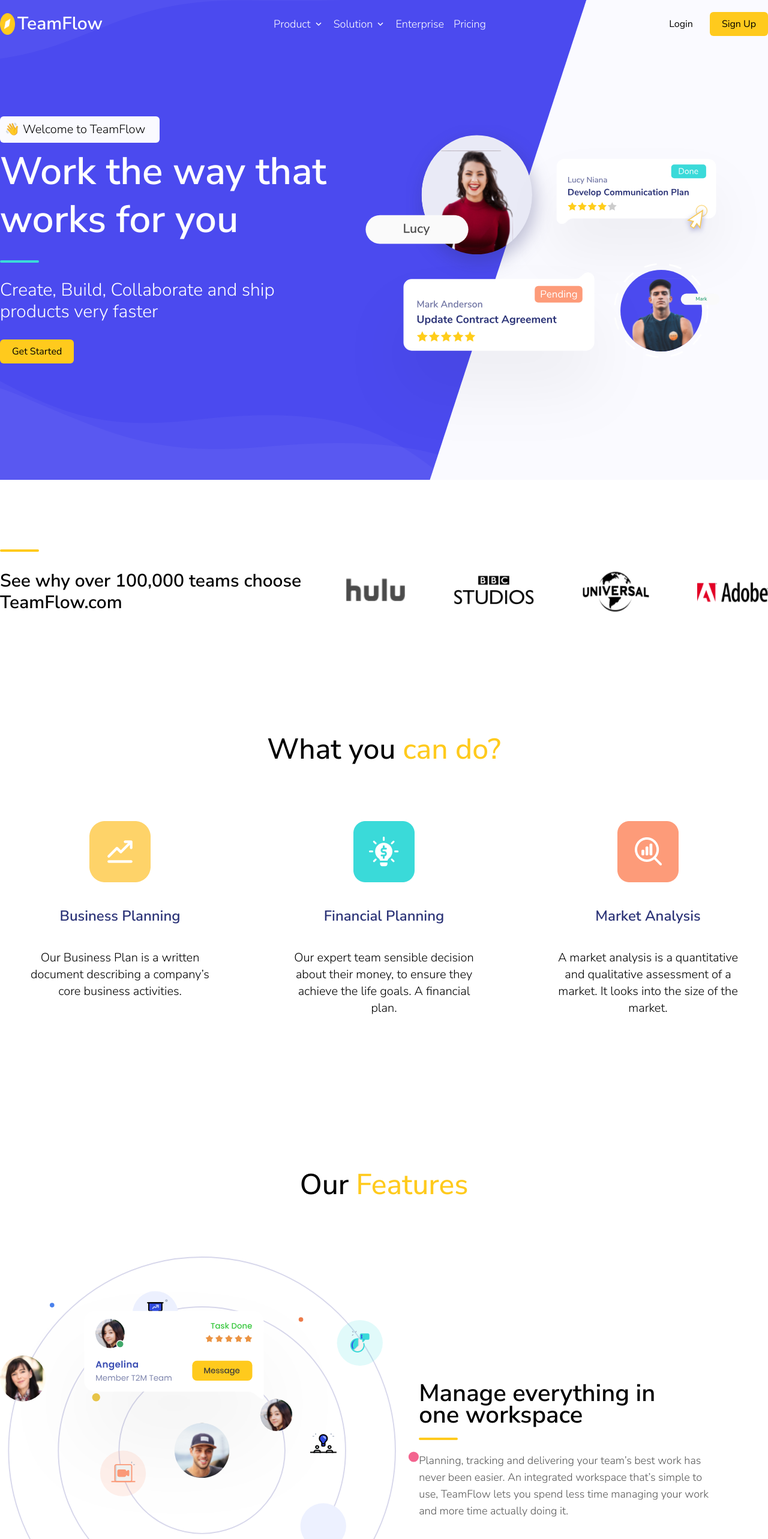
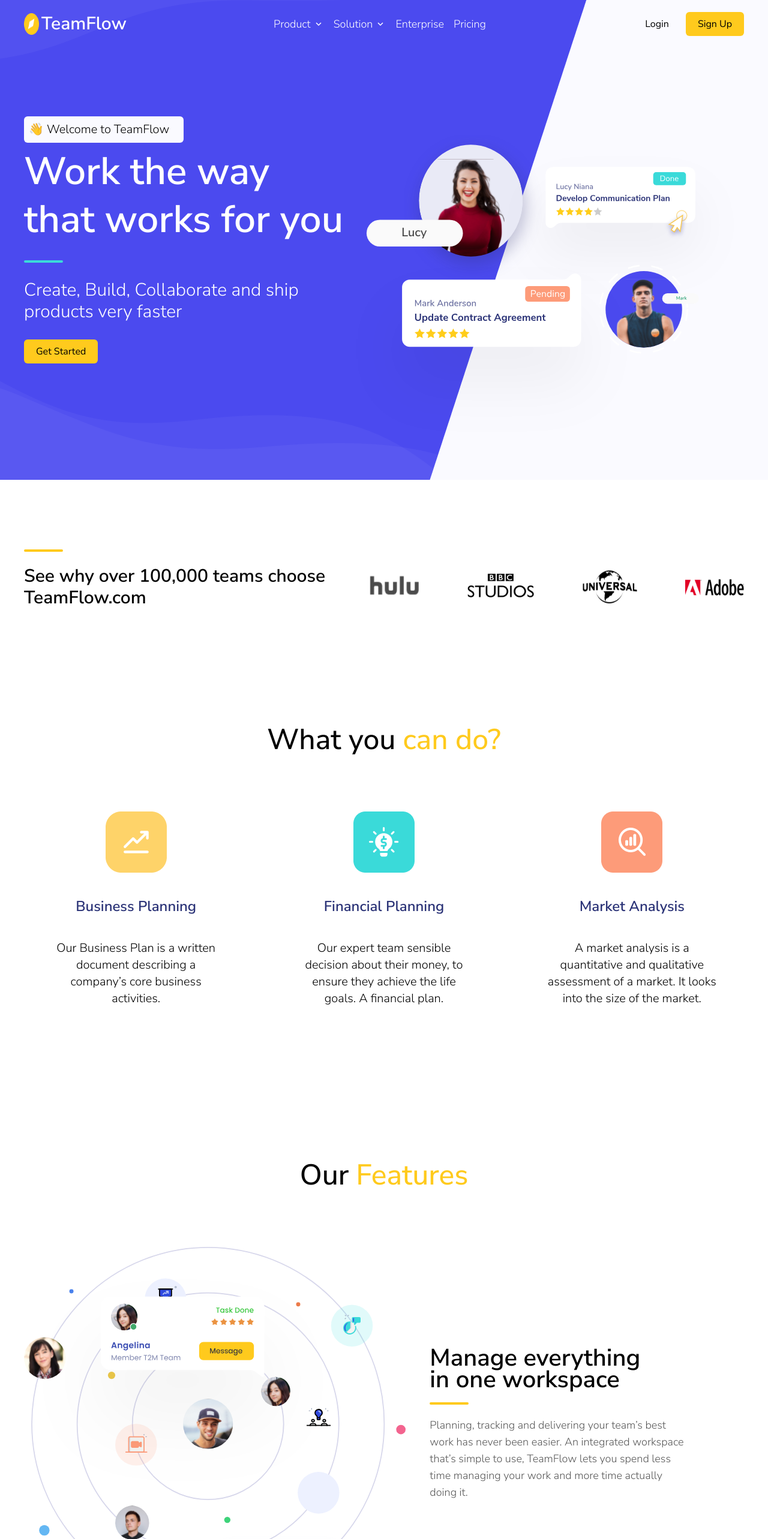
Before and after one commit to huda-addelson/slicing-teamflow, a Next.js app: page / in a window 1280 px wide. Shown: the top 2566 px of the page at 60% size. Built offline with nearby package versions, Linux system fonts and the light colour scheme.

Commit message:
add feature subscribe

```diff
--- a/components/Banner.tsx
+++ b/components/Banner.tsx
@@ -21,7 +21,7 @@
   return (
     <div className='py-20 md:py-24'>
       <div className='w-full bg-secondary'>
-        <div className='container mx-auto px-4 py-4 md:py-0 md:px-0'>
+        <div className='container mx-auto px-4 py-4 md:py-0 xl:px-10'>
           <div
             className={`flex flex-col gap-y-4 md:gap-y-0  pt-5 items-center justify-between ${
               reverse ? 'md:flex-row-reverse' : ''
--- a/components/CardBanner.tsx
+++ b/components/CardBanner.tsx
@@ -22,10 +22,10 @@
   desc,
 }: Props) {
   return (
-    <div className='container mx-auto py-20 md:py-40 px-4 md:px-0'>
+    <div className='container mx-auto py-10 md:py-40 px-4 xl:px-10'>
       <div className='flex flex-col gap-y-24 '>
         <Title text={text || ''} textColor={textColor || ''} />
-        <div className='grid grid-cols-11 items-center gap-3 md:gap-0'>
+        <div className='grid grid-cols-11 items-center gap-3 xl:gap-10'>
           <div className='col-span-11 md:col-span-6'>
             <img src={`/images/${img}.svg`} alt={img} />
           </div>
--- a/components/Hero.tsx
+++ b/components/Hero.tsx
@@ -4,7 +4,7 @@
 
 export default function Hero() {
   return (
-    <div className='container mx-auto flex w-full h-full items-center flex-col md:flex-row px-4 md:px-0 gap-y-10 pt-28 md:pt-0'>
+    <div className='container mx-auto flex w-full h-full items-center flex-col md:flex-row px-4 xl:px-10 gap-y-10 pt-28 md:pt-0'>
       {/* Desc Hero */}
       <div className='flex flex-col  gap-y-2 w-full md:w-3/5 '>
         <span className='text-base md:text-xl p-2 bg-secondary rounded-md pr-6 font-thin w-fit'>
--- a/components/Navbar.tsx
+++ b/components/Navbar.tsx
@@ -23,7 +23,7 @@
     },
   ];
   return (
-    <div className='absolute top-0 left-0 right-0 container mx-auto px-4 md:px-0'>
+    <div className='absolute top-0 left-0 right-0 container mx-auto px-4 xl:px-10'>
       <div className='flex justify-between items-center w-full h-[80px]'>
         <div className='flex gap-1'>
           <img src='/images/logo.png' alt='logo' width='25' height='25' />
--- a/components/Planning.tsx
+++ b/components/Planning.tsx
@@ -27,7 +27,7 @@
     },
   ];
   return (
-    <div className='container mx-auto py-20 md:py-24 px-4 md:px-0'>
+    <div className='container mx-auto py-20 md:py-24 px-4 xl:px-10'>
       <div className='flex flex-col text-center gap-y-10 md:gap-y-24'>
         <Title text='What you' textColor='can do?' />
         <div className='grid gap-10 lg:grid-cols-3 md:grid-cols-2 grid-cols-1'>
--- a/components/Sponsors.tsx
+++ b/components/Sponsors.tsx
@@ -9,7 +9,7 @@
     'sponsor-4',
   ];
   return (
-    <div className='container mx-auto py-10 md:py-24 px-4 md:px-0'>
+    <div className='container mx-auto py-10 md:py-24 px-4 xl:px-10'>
       <Line background='bg-main' />
       <div className='flex justify-between items-center flex-col md:flex-row gap-y-3 md:gap-y-0'>
         <div className='w-full md:max-w-xl'>
--- a/components/Subscribe.tsx
+++ b/components/Subscribe.tsx
@@ -1,5 +1,19 @@
 import React from 'react';
 
 export default function Subscribe() {
-  return <div>Subscribe</div>;
+  return (
+    <div className='w-full bg-secondary py-16 md:py-20'>
+      <div className='max-w-3xl mx-auto text-center'>
+        <div className='flex flex-col gap-y-1'>
+          <h3 className='text-[#EB801D] text-lg md:text-2xl font-bold'>
+            Support
+          </h3>
+          <h2 className='text-xl md:text-3xl font-bold'>
+            Subscribe Newsletter & get
+          </h2>
+          <p className='text-lg md:text-2xl font-light'>Company News</p>
+        </div>
+      </div>
+    </div>
+  );
 }
--- a/components/Support.tsx
+++ b/components/Support.tsx
@@ -6,7 +6,7 @@
 
 export default function Support() {
   return (
-    <div className='mx-auto container pt-40 pb-20 px-4 md:px-0'>
+    <div className='mx-auto container pt-40 pb-20 px-4 xl:px-10'>
       <div className='flex flex-col md:flex-row justify-between w-full'>
         <div className='w-full md:w-2/4'>
           <img
--- a/pages/index.tsx
+++ b/pages/index.tsx
@@ -6,6 +6,7 @@
 import Planning from '@/components/Planning';
 import SetupMinute from '@/components/SetupMinute';
 import Sponsors from '@/components/Sponsors';
+import Subscribe from '@/components/Subscribe';
 import Support from '@/components/Support';
 import Time from '@/components/Time';
 import Visualize from '@/components/Visualize';
@@ -27,6 +28,7 @@
       <Time />
       <Visualize />
       <Support />
+      <Subscribe />
     </div>
   );
 }
```
